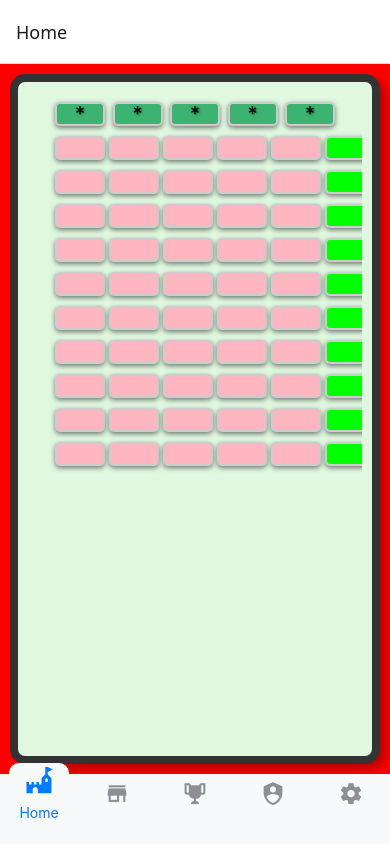
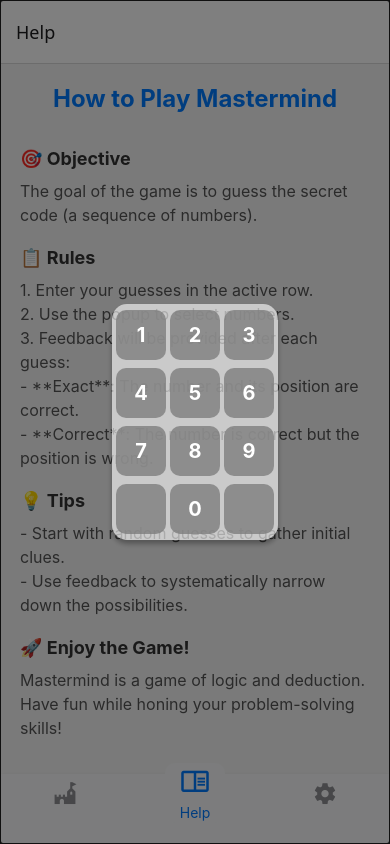
Before and after one commit to alimiri/MasterMind, a React Native app: screen /Help in a window 390 px wide. Built offline with nearby package versions, Linux system fonts and the light colour scheme.

Commit message:
Changed the inpout with popup

```diff
--- a/App.js
+++ b/App.js
@@ -5,6 +5,8 @@
 import Icon from 'react-native-vector-icons/MaterialCommunityIcons';
 import Animated, { useSharedValue, useAnimatedStyle, withTiming } from 'react-native-reanimated';
 import MasterMind from './MasterMind';
+import Help from './Help';
+import Settings from './Settings';
 
 const Tab = createBottomTabNavigator();
 
@@ -13,7 +15,7 @@
     home: 'castle',
     shop: 'store',
     trophy: 'trophy',
-    profile: 'shield-account',
+    help: 'book-open-outline',
     settings: 'cog',
   };
 
@@ -58,10 +60,8 @@
         })}
       >
         <Tab.Screen name="Home" component={MasterMind} />
-        <Tab.Screen name="Shop" component={MasterMind} />
-        <Tab.Screen name="Trophy" component={MasterMind} />
-        <Tab.Screen name="Profile" component={MasterMind} />
-        <Tab.Screen name="Settings" component={MasterMind} />
+        <Tab.Screen name="Help" component={Help} />
+        <Tab.Screen name="Settings" component={Settings} />
       </Tab.Navigator>
     </NavigationContainer>
   );
--- /dev/null
+++ b/Help.js
@@ -0,0 +1,64 @@
+import React from 'react';
+import { View, Text, StyleSheet, ScrollView } from 'react-native';
+
+export default () => {
+  return (
+    <ScrollView contentContainerStyle={styles.container}>
+      <Text style={styles.title}>How to Play Mastermind</Text>
+
+      <Text style={styles.section}>🎯 Objective</Text>
+      <Text style={styles.text}>
+        The goal of the game is to guess the secret code (a sequence of numbers).
+      </Text>
+
+      <Text style={styles.section}>📋 Rules</Text>
+      <Text style={styles.text}>
+        1. Enter your guesses in the active row.
+        {'\n'}2. Use the popup to select numbers.
+        {'\n'}3. Feedback will be provided after each guess:
+      </Text>
+      <Text style={styles.text}>
+        - **Exact**: The number and its position are correct.
+        {'\n'}- **Correct**: The number is correct but the position is wrong.
+      </Text>
+
+      <Text style={styles.section}>💡 Tips</Text>
+      <Text style={styles.text}>
+        - Start with random guesses to gather initial clues.
+        {'\n'}- Use feedback to systematically narrow down the possibilities.
+      </Text>
+
+      <Text style={styles.section}>🚀 Enjoy the Game!</Text>
+      <Text style={styles.text}>
+        Mastermind is a game of logic and deduction. Have fun while honing your problem-solving skills!
+      </Text>
+    </ScrollView>
+  );
+};
+
+const styles = StyleSheet.create({
+  container: {
+    flexGrow: 1,
+    padding: 20,
+    backgroundColor: '#f5f5f5',
+  },
+  title: {
+    fontSize: 24,
+    fontWeight: 'bold',
+    marginBottom: 15,
+    color: '#007AFF',
+    textAlign: 'center',
+  },
+  section: {
+    fontSize: 18,
+    fontWeight: 'bold',
+    marginTop: 20,
+    marginBottom: 10,
+    color: '#333',
+  },
+  text: {
+    fontSize: 16,
+    lineHeight: 24,
+    color: '#555',
+  },
+});
--- a/MasterMind.js
+++ b/MasterMind.js
@@ -1,4 +1,5 @@
 import React, { useState, useEffect, useRef } from 'react';
+import NumberPicker from './NumberPicker';
 import {
   View,
   SafeAreaView,
@@ -13,7 +14,7 @@
   TouchableWithoutFeedback,
 } from 'react-native';
 import { initializeApp } from 'firebase/app';
-import { getDatabase, ref, set, get, onValue  } from 'firebase/database';
+import { getDatabase, ref, set, get, onValue } from 'firebase/database';
 import Firework from './firework';
 
 import { FIREBASE_API_KEY, FIREBASE_AUTH_DOMAIN, FIREBASE_PROJECT_ID, FIREBASE_STORAGE_BUCKET, FIREBASE_GCM_SENDER_ID, FIREBASE_APP_ID } from '@env';
@@ -80,7 +81,7 @@
   </TouchableWithoutFeedback>
 );
 
-let dimension = {width: 0, height: 0};
+let dimension = { width: 0, height: 0 };
 const Mastermind = () => {
   const currentAreaRef = useRef(null);
   useEffect(() => {
@@ -193,57 +194,29 @@
     }
   };
 
-  const handleInputChange = (index, value) => {
-    if (isNaN(value) || value === '') return;
-    const newGrid = [...grid];
-    newGrid[activeRow][index] = value;
-    setGrid(newGrid);
+  const [isPickerVisible, setPickerVisible] = useState(false);
+  const [selectedCell, setSelectedCell] = useState({ rowIndex: null, cellIndex: null });
 
-    if (newGrid[activeRow].every((cell) => cell !== '')) {
-      checkRow(activeRow);
-
-      setTimeout(() => {
-        const nextRow = activeRow + 1;
-        if (nextRow <= 10) {
-          const nextCell = cellRefs.current[nextRow][0].current;
-          if (nextCell) {
-            nextCell.focus();
-          }
-        }
-      }, 0);
-    } else {
-      setTimeout(() => {
-        for(let i = 0; i < 5; i++) {
-          let newIndex = (index + i) % 5;
-          if(newGrid[activeRow][newIndex] === '') {
-            const nextCell = cellRefs.current[activeRow][newIndex].current;
-            if (nextCell) {
-              nextCell.focus();
-            }
-            break;
-          }
-        }
-      }, 0);
+  const handleCellPress = (rowIndex, cellIndex) => {
+    if (rowIndex === activeRow) {
+      setSelectedCell({ rowIndex, cellIndex });
+      setPickerVisible(true);
     }
   };
 
-  const handleKeyPress = (e, rowIndex, cellIndex) => {
-    if (e.nativeEvent.key === 'Backspace') {
-      const newGrid = [...grid];
-      if (newGrid[rowIndex][cellIndex] !== '') {
-        newGrid[rowIndex][cellIndex] = '';
-        setGrid(newGrid);
-      } else if (cellIndex > 0 && newGrid[rowIndex][cellIndex - 1] !== '') {
-        newGrid[rowIndex][cellIndex - 1] = '';
-        setGrid(newGrid);
+  const handleNumberSelect = (number) => {
+    const { rowIndex, cellIndex } = selectedCell;
+    if (number === ' ') {
+      // Clear the cell if 'b' is selected
+      grid[rowIndex][cellIndex] = '';
+    } else {
+      // Update the cell with the selected number
+      grid[rowIndex][cellIndex] = number;
+    }
+    setGrid([...grid]); // Update the state to reflect changes
 
-        setTimeout(() => {
-          const prevCell = cellRefs.current[rowIndex][cellIndex - 1].current;
-          if (prevCell) {
-            prevCell.focus();
-          }
-        }, 0);
-      }
+    if (grid[activeRow].every((cell) => cell !== '')) {
+      checkRow(activeRow);
     }
   };
 
@@ -263,11 +236,9 @@
             ]}
             value={rowIndex === 0 ? (isDigitsRevealed ? target[index] : '*') : cell}
             keyboardType="numeric"
-            onChangeText={(text) => handleInputChange(index, text)}
-            editable={rowIndex === activeRow && rowIndex !== 0}
-            maxLength={1}
+            onPressIn={() => (rowIndex === activeRow && rowIndex !== 0) ? handleCellPress(rowIndex, index) : {}}
+            editable={false}
             ref={cellRefs.current[rowIndex][index]}
-            onKeyPress={(e) => handleKeyPress(e, rowIndex, index)}
           />
         ))}
 
@@ -288,7 +259,7 @@
 
         {rowIndex > 0 && (
           <TextInput
-            key={grid[rowIndex].length+1}
+            key={grid[rowIndex].length + 1}
             style={[
               styles.cell,
               {
@@ -320,8 +291,14 @@
             </View>
           </ScrollView>
         </KeyboardAvoidingView>
+        <NumberPicker
+          visible={isPickerVisible}
+          onClose={() => setPickerVisible(false)}
+          onSelect={handleNumberSelect}
+        />
       </View>
     </DismissKeyboard>
+
   );
 
 };
--- /dev/null
+++ b/NumberPicker.js
@@ -0,0 +1,81 @@
+import React from 'react';
+import { View, Text, Modal, Pressable, StyleSheet } from 'react-native';
+
+const NumberPicker = ({ isVisible, onSelect, onClose }) => {
+  const numbers = [
+    ['1', '2', '3'],
+    ['4', '5', '6'],
+    ['7', '8', '9'],
+    [' ', '0', ' '],
+  ];
+
+  return (
+    <Modal
+      transparent={true}
+      visible={isVisible}
+      animationType="fade"
+      onRequestClose={onClose}
+    >
+      {/* Semi-Transparent Background */}
+      <Pressable style={styles.overlay} onPress={onClose}>
+        <View style={styles.popupContainer}>
+          {numbers.map((row, rowIndex) => (
+            <View key={rowIndex} style={styles.row}>
+              {row.map((num, numIndex) => (
+                <Pressable
+                  key={numIndex}
+                  style={styles.numberButton}
+                  onPress={() => onSelect(num)}
+                >
+                  <Text style={styles.numberText}>{num}</Text>
+                </Pressable>
+              ))}
+            </View>
+          ))}
+        </View>
+      </Pressable>
+    </Modal>
+  );
+};
+
+export default NumberPicker;
+
+const styles = StyleSheet.create({
+  overlay: {
+    flex: 1,
+    backgroundColor: 'rgba(0, 0, 0, 0.5)', // Semi-transparent black background for overlay
+    justifyContent: 'center',
+    alignItems: 'center',
+  },
+  popupContainer: {
+    width: 166,
+    padding: 2,
+    borderRadius: 15,
+    backgroundColor: 'rgba(255, 255, 255, 0.6)', // Semi-transparent white background
+    alignItems: 'center',
+    shadowColor: '#000',
+    shadowOffset: { width: 0, height: 4 },
+    shadowOpacity: 0.3,
+    shadowRadius: 5,
+    elevation: 10, // Shadow for Android
+  },
+  row: {
+    flexDirection: 'row',
+    justifyContent: 'space-between',
+    marginVertical: 2,
+  },
+  numberButton: {
+    width: 50,
+    height: 50,
+    backgroundColor: 'rgba(127, 127, 127, 0.8)', // Semi-transparent green buttons
+    justifyContent: 'center',
+    alignItems: 'center',
+    margin: 2,
+    borderRadius: 10,
+  },
+  numberText: {
+    fontSize: 20,
+    color: '#fff', // Text color
+    fontWeight: 'bold',
+  },
+});
--- /dev/null
+++ b/Settings.js
@@ -0,0 +1,35 @@
+import React from 'react';
+import { View, Text, StyleSheet, ScrollView } from 'react-native';
+
+export default () => {
+  return (
+    <View/>
+  );
+};
+
+const styles = StyleSheet.create({
+  container: {
+    flexGrow: 1,
+    padding: 20,
+    backgroundColor: '#f5f5f5',
+  },
+  title: {
+    fontSize: 24,
+    fontWeight: 'bold',
+    marginBottom: 15,
+    color: '#007AFF',
+    textAlign: 'center',
+  },
+  section: {
+    fontSize: 18,
+    fontWeight: 'bold',
+    marginTop: 20,
+    marginBottom: 10,
+    color: '#333',
+  },
+  text: {
+    fontSize: 16,
+    lineHeight: 24,
+    color: '#555',
+  },
+});
--- a/package.json
+++ b/package.json
@@ -14,7 +14,7 @@
     "@react-native-firebase/firestore": "^21.4.1",
     "@react-navigation/bottom-tabs": "^7.2.0",
     "@react-navigation/native": "^7.0.14",
-    "expo": "^52.0.20",
+    "expo": "^52.0.24",
     "expo-constants": "^17.0.3",
     "expo-status-bar": "^2.0.0",
     "firebase": "^11.0.2",
```
Also changed, not shown: 1 other file (tests, documents, lock files or other folders). Lines whose indentation alone changed are shown as unchanged.
